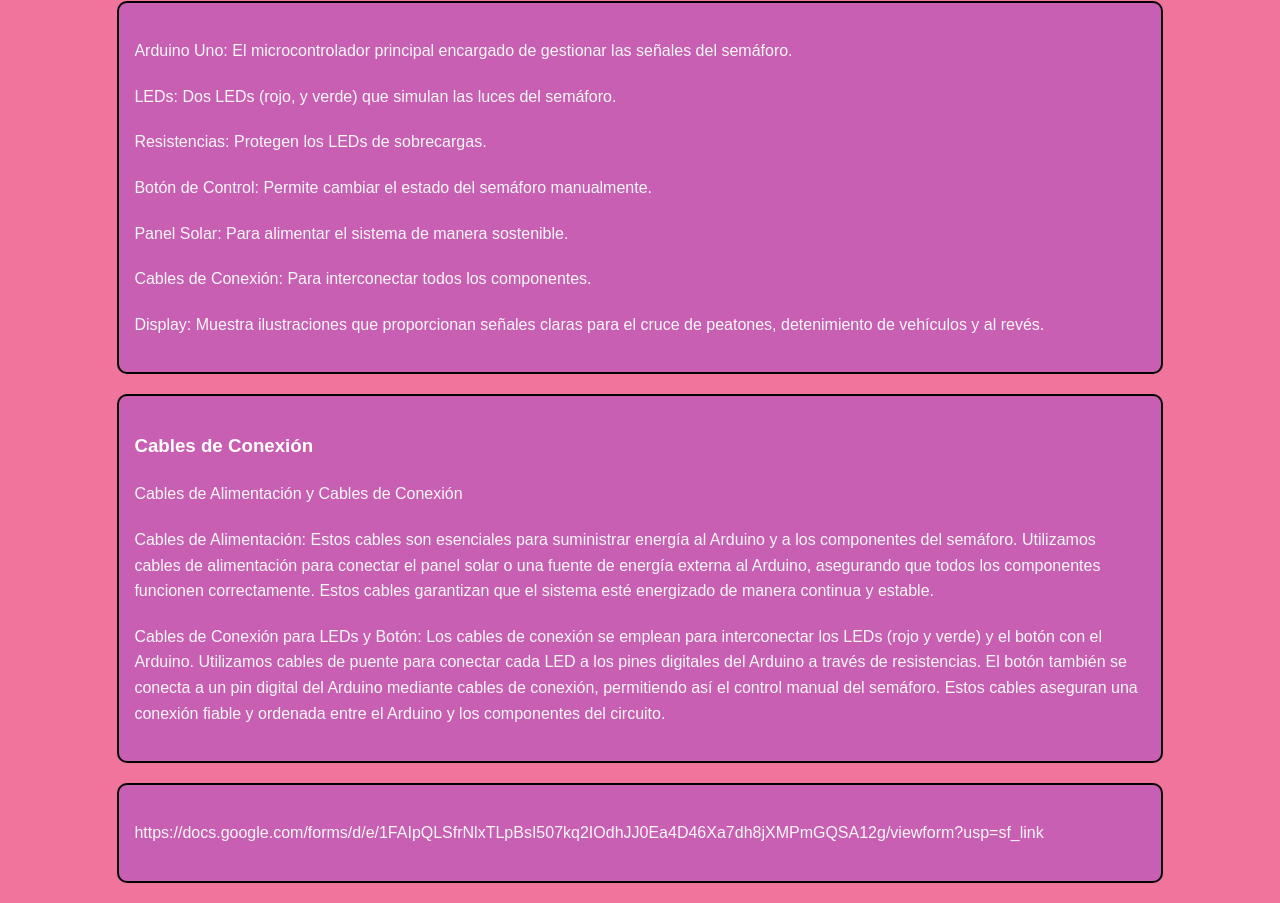
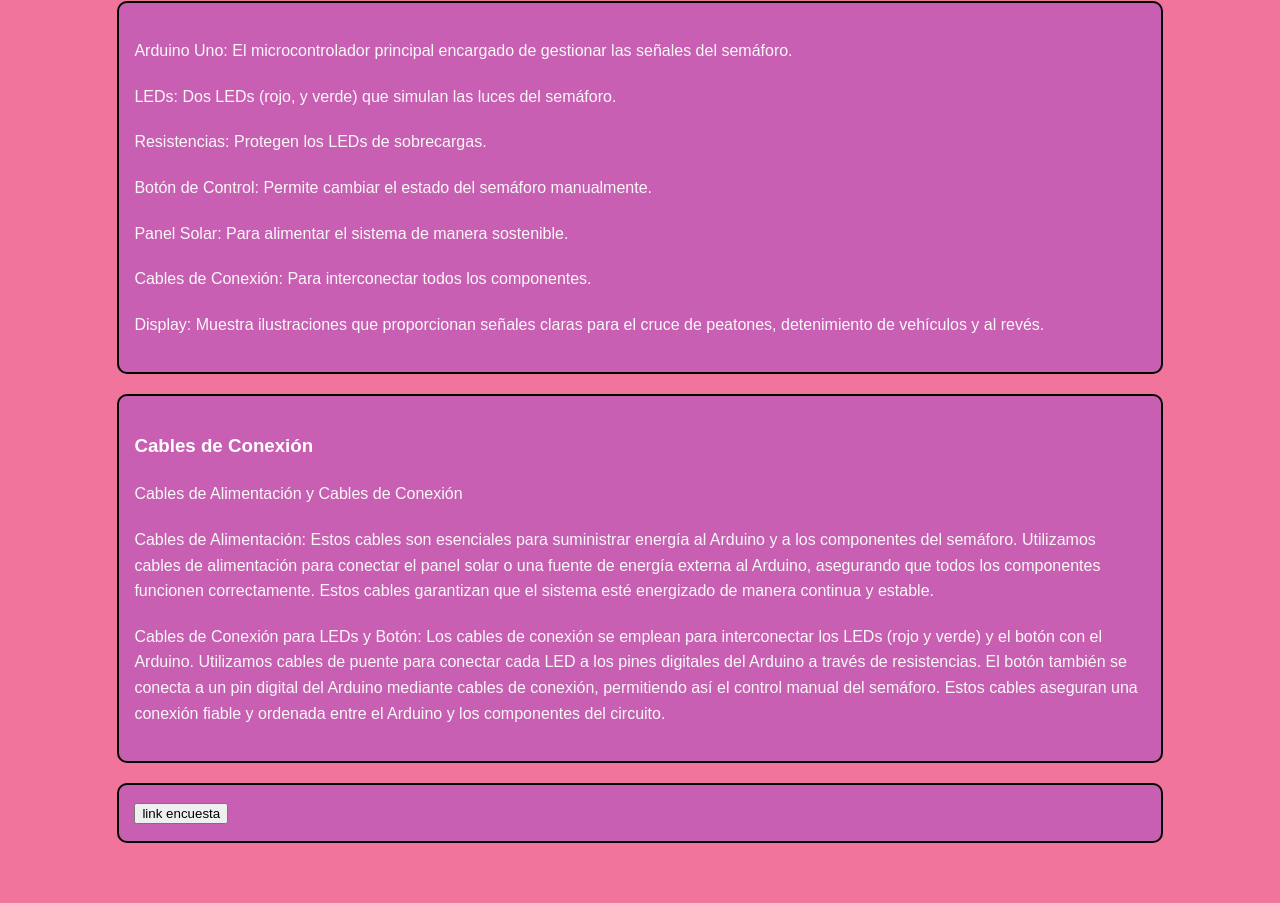
Before and after one commit to semaforin/semaforo-portatil, a plain HTML site: page index.html in a window 1280 px wide. Shown: the part 2060-2963 px from the top of the page. After the commit the page ends 2923 px from the top, so only its background shows below. Drawn offline with Linux system fonts and the light colour scheme.

Commit message:
Update index.html

```diff
--- a/index.html
+++ b/index.html
@@ -120,7 +120,7 @@
         <p>Cables de Conexión para LEDs y Botón: Los cables de conexión se emplean para interconectar los LEDs (rojo y verde) y el botón con el Arduino. Utilizamos cables de puente para conectar cada LED a los pines digitales del Arduino a través de resistencias. El botón también se conecta a un pin digital del Arduino mediante cables de conexión, permitiendo así el control manual del semáforo. Estos cables aseguran una conexión fiable y ordenada entre el Arduino y los componentes del circuito.</p>
     </div>
     <div class="box">
-        <p> https://docs.google.com/forms/d/e/1FAIpQLSfrNlxTLpBsI507kq2IOdhJJ0Ea4D46Xa7dh8jXMPmGQSA12g/viewform?usp=sf_link </p>
-
+        <a href="https://docs.google.com/forms/d/e/1FAIpQLSfrNlxTLpBsI507kq2IOdhJJ0Ea4D46Xa7dh8jXMPmGQSA12g/viewform?usp=sf_link"><button>link encuesta</button></a>
+    </div>
 </body>
 </html>
```
